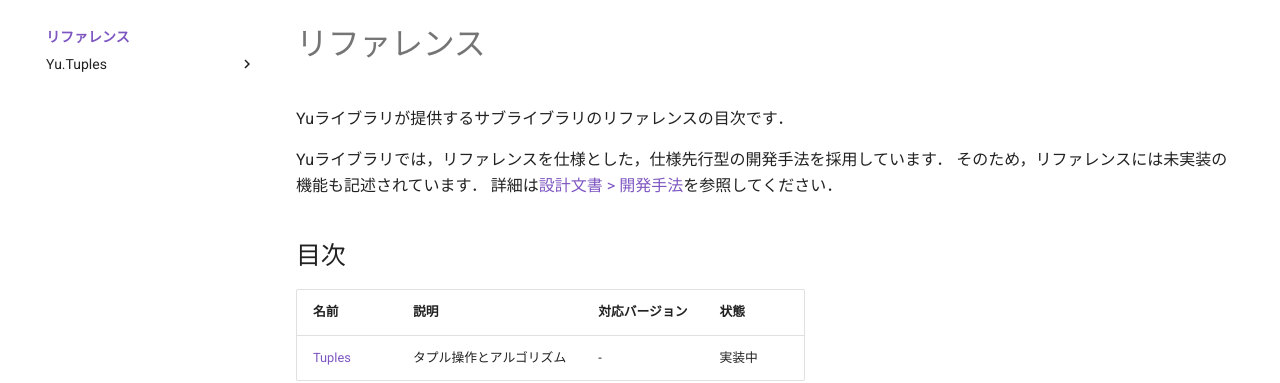
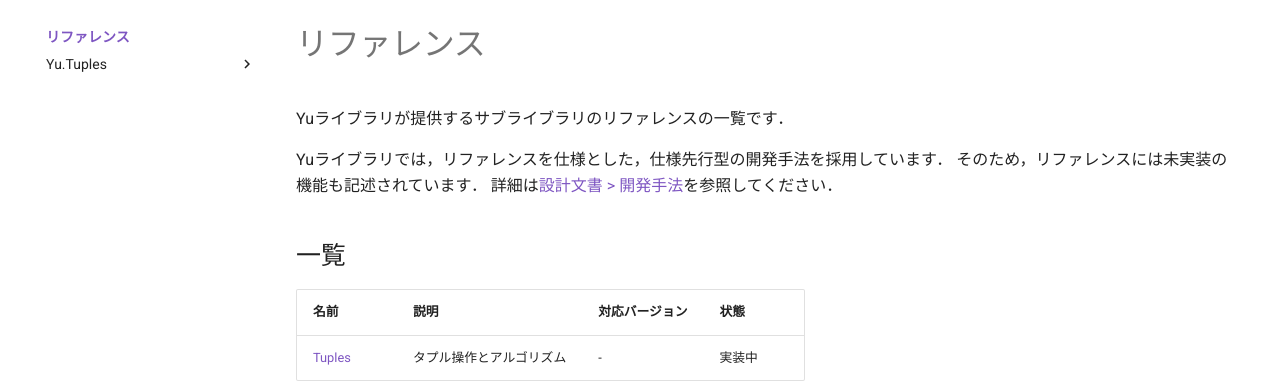
Before and after one commit to CapyBarrier/yu, an MkDocs documentation site: the page built from docs/docs/reference/index.md, in a window 1280 px wide. Shown: the part 122-505 px from the top of the page. Built offline with MkDocs 1.6.1 and Material for MkDocs 9.7.7, drawn with Linux system fonts in a browser that asks for light colours; comment, search, counter and statistics services are not loaded.

```diff
--- a/docs/docs/reference/index.md
+++ b/docs/docs/reference/index.md
@@ -1,12 +1,12 @@
 # リファレンス
 
-Yuライブラリが提供するサブライブラリのリファレンスの目次です．
+Yuライブラリが提供するサブライブラリのリファレンスの一覧です．
 
 Yuライブラリでは，リファレンスを仕様とした，仕様先行型の開発手法を採用しています．
 そのため，リファレンスには未実装の機能も記述されています．
 詳細は[設計文書 > 開発手法](/design/development-style.md)を参照してください．
 
-## 目次
+## 一覧
 
 | 名前                      | 説明                     | 対応バージョン | 状態   |
 | ------------------------- | ------------------------ | -------------- | ------ |
```
Also changed, not shown: docs/docs/index.md (+1 -3 lines).
